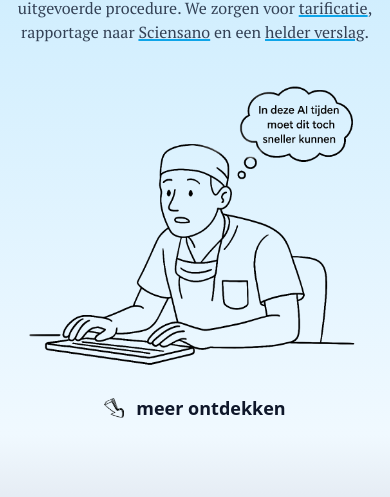
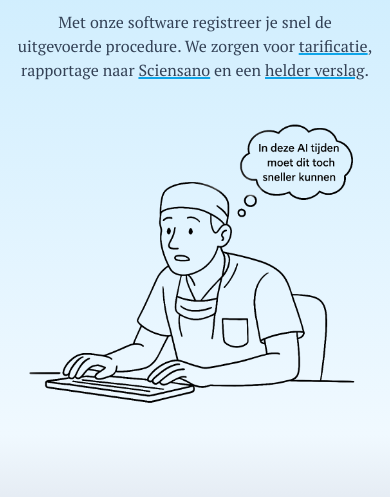
Before and after one commit to kvanlombeek/jsreporting, a website: page public/index.html in a window 390 px wide. Shown: the part 325-822 px from the top of the page. Drawn offline with nearby package versions, Linux system fonts and the light colour scheme; files that its build step writes are made by us from their sources.

Commit message:
verwijder meer ontdekken knop

```diff
--- a/public/index.html
+++ b/public/index.html
@@ -116,12 +116,12 @@
         <img src='dist/assets/Highlight2.svg' alt="" class="absolute -bottom-10 -right-6" />
       </div> -->
     </div>
-    <div class="md:hidden mt-4 mb-8 flex justify-center">
+    <!-- <div class="md:hidden mt-4 mb-8 flex justify-center">
       <a href="#how-it-works" class="inline-flex items-center gap-3 text-slate-900 hover:text-black transition">
         <img src='dist/assets/arrowDown.png' alt="Pijl naar beneden" class="h-5 w-5" />
         <span class="text-lg font-semibold">meer ontdekken</span>
       </a>
-    </div>
+    </div> -->
   </section>
 
 
```
